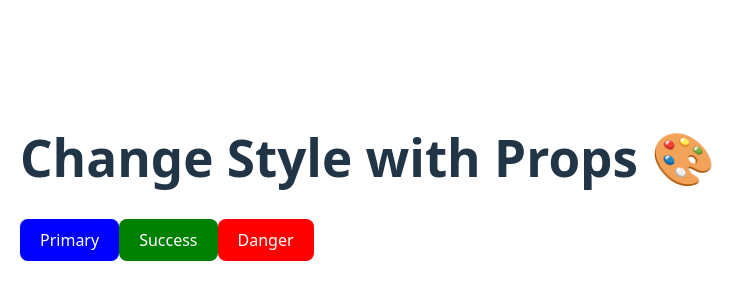
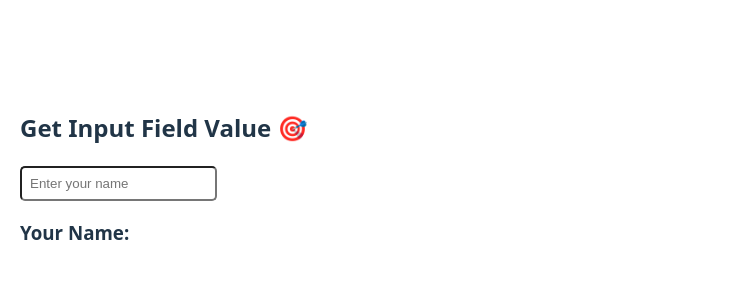
Before and after one commit to AkashSingh8391/ReactPractice, a React (Vite) app: page / in a window 1280 px wide. Shown: the part 222-522 px from the top of the page, without its empty margins (0-755 px from the left). Built offline with nearby package versions, Linux system fonts and the light colour scheme.

Commit message:
get input field value

```diff
--- a/src/App.jsx
+++ b/src/App.jsx
@@ -1,14 +1,29 @@
-import Button from "./Card";
+import { useState } from "react";
 
 function App() {
+  // Step 1️⃣: State banana
+  const [name, setName] = useState("");
+
+  // Step 2️⃣: Function to handle input
+  function handleChange(event) {
+    setName(event.target.value);
+  }
+
   return (
     <div style={{ padding: "20px" }}>
-      <h1>Change Style with Props 🎨</h1>
+      <h2>Get Input Field Value 🎯</h2>
 
-      {/* Passing different colors as props */}
-      <Button label="Primary" color="blue" />
-      <Button label="Success" color="green" />
-      <Button label="Danger" color="red" />
+      {/* Step 3️⃣: Input field */}
+      <input
+        type="text"
+        placeholder="Enter your name"
+        value={name}
+        onChange={handleChange}
+        style={{ padding: "8px", borderRadius: "5px" }}
+      />
+
+      {/* Step 4️⃣: Display value */}
+      <h3>Your Name: {name}</h3>
     </div>
   );
 }
--- a/src/Card.jsx
+++ b/src/Card.jsx
@@ -1,8 +1,8 @@
-function Button({ label, color }) {
+function Button({ label, propscolor }) {
   return (
     <button
       style={{
-        backgroundColor: color,
+        backgroundColor: propscolor,
         color: "white",
         padding: "10px 20px",
         border: "none",
```
